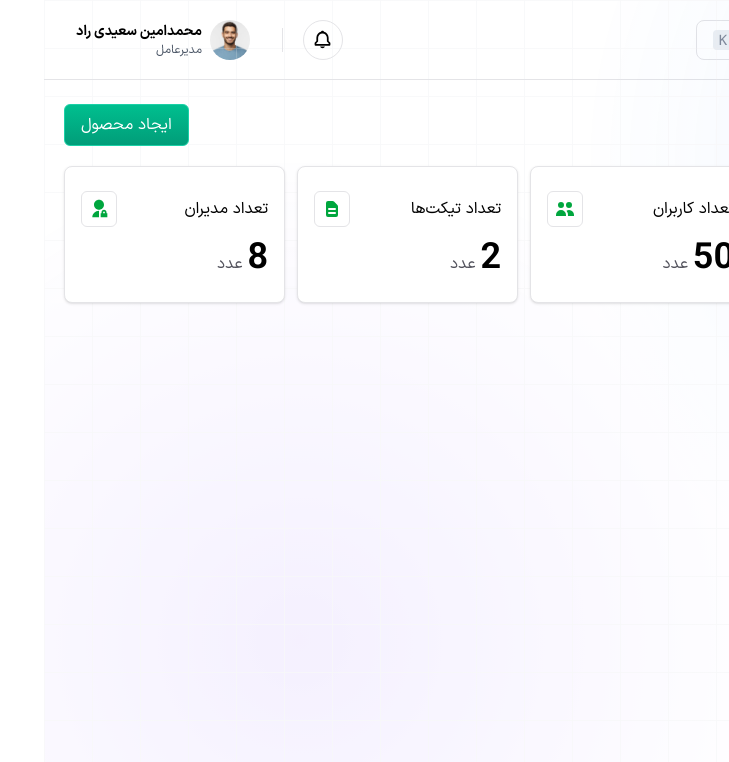
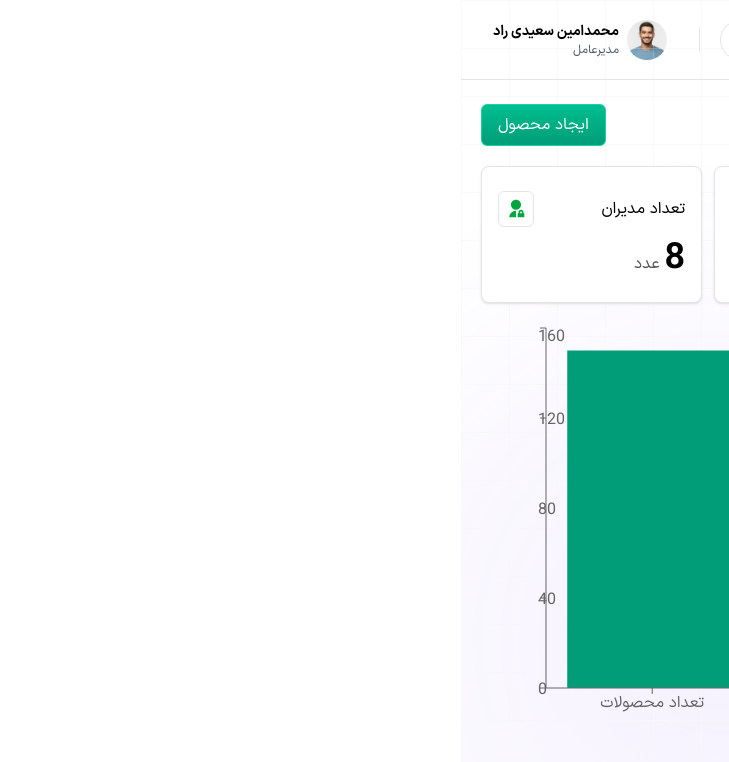
Before and after one commit to mohammaddadsetan/admin-dashboard, a React (Vite) app: page / in a window 1280 px wide. Shown: the top 762 px of the page, without its empty margins (551-1280 px from the left). Built offline with nearby package versions, Linux system fonts and the light colour scheme.

Commit message:
feat(chart): add summary bar chart

```diff
--- a/package.json
+++ b/package.json
@@ -16,6 +16,7 @@
     "react-dom": "^19.2.8",
     "react-icons": "^5.7.0",
     "react-router": "^8.4.0",
+    "recharts": "^3.10.1",
     "tailwindcss": "^4.3.3"
   },
   "devDependencies": {
--- /dev/null
+++ b/src/components/layout/main/dashboard/home/Chart.jsx
@@ -0,0 +1,19 @@
+import React from "react";
+import { Bar, BarChart, ResponsiveContainer, XAxis, YAxis } from "recharts";
+import summery from "../../../../../data/summery";
+
+function Chart() {
+  return (
+    <div className="w-full h-100">
+      <ResponsiveContainer>
+        <BarChart width="100%" height="100%" data={summery}>
+          <XAxis dataKey="title" />
+          <YAxis />
+          <Bar dataKey="value" fill="#019d79" />
+        </BarChart>
+      </ResponsiveContainer>
+    </div>
+  );
+}
+
+export default Chart;
--- a/src/data/summery.js
+++ b/src/data/summery.js
@@ -6,7 +6,7 @@ export default [
   {
     id: 1,
     title: "تعداد محصولات",
-    value: 300,
+    value: 150,
     Icon: BiShoppingBag,
   },
   {
--- a/src/pages/Home/page.jsx
+++ b/src/pages/Home/page.jsx
@@ -2,6 +2,7 @@ import React from "react";
 import TitleElement from "../../components/layout/main/dashboard/home/TitleElement";
 import summery from "../../data/summery";
 import SummeryCard from "../../components/layout/main/dashboard/home/SummeryCard";
+import Chart from "../../components/layout/main/dashboard/home/Chart";
 function page() {
   const Button = () => {
     return <button className="primary-bg px-4 py-2">ایجاد محصول</button>;
@@ -10,7 +11,7 @@ function page() {
   return (
     <div className="flex flex-col gap-5">
       <TitleElement title={"داشبورد"} buttons={<Button />} />
-      <div className="flex items-center gap-3">
+      <div className="flex items-center gap-3 w-full ">
         {summery.map((data) => (
           <SummeryCard
             key={data.id}
@@ -20,6 +21,7 @@ function page() {
           />
         ))}
       </div>
+      <Chart />
     </div>
   );
 }
```
Also changed, not shown: 1 other file (tests, documents, lock files or other folders).
